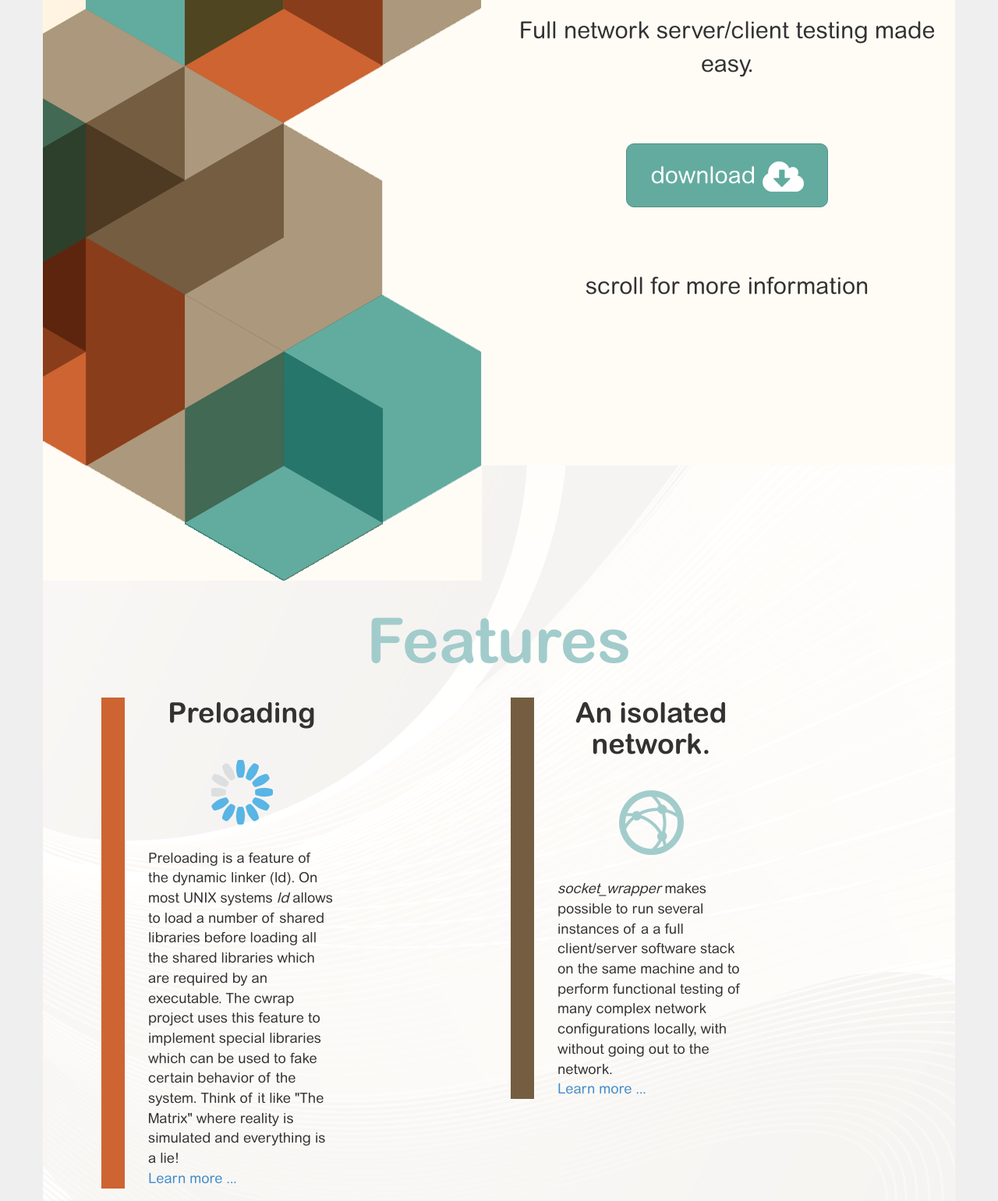
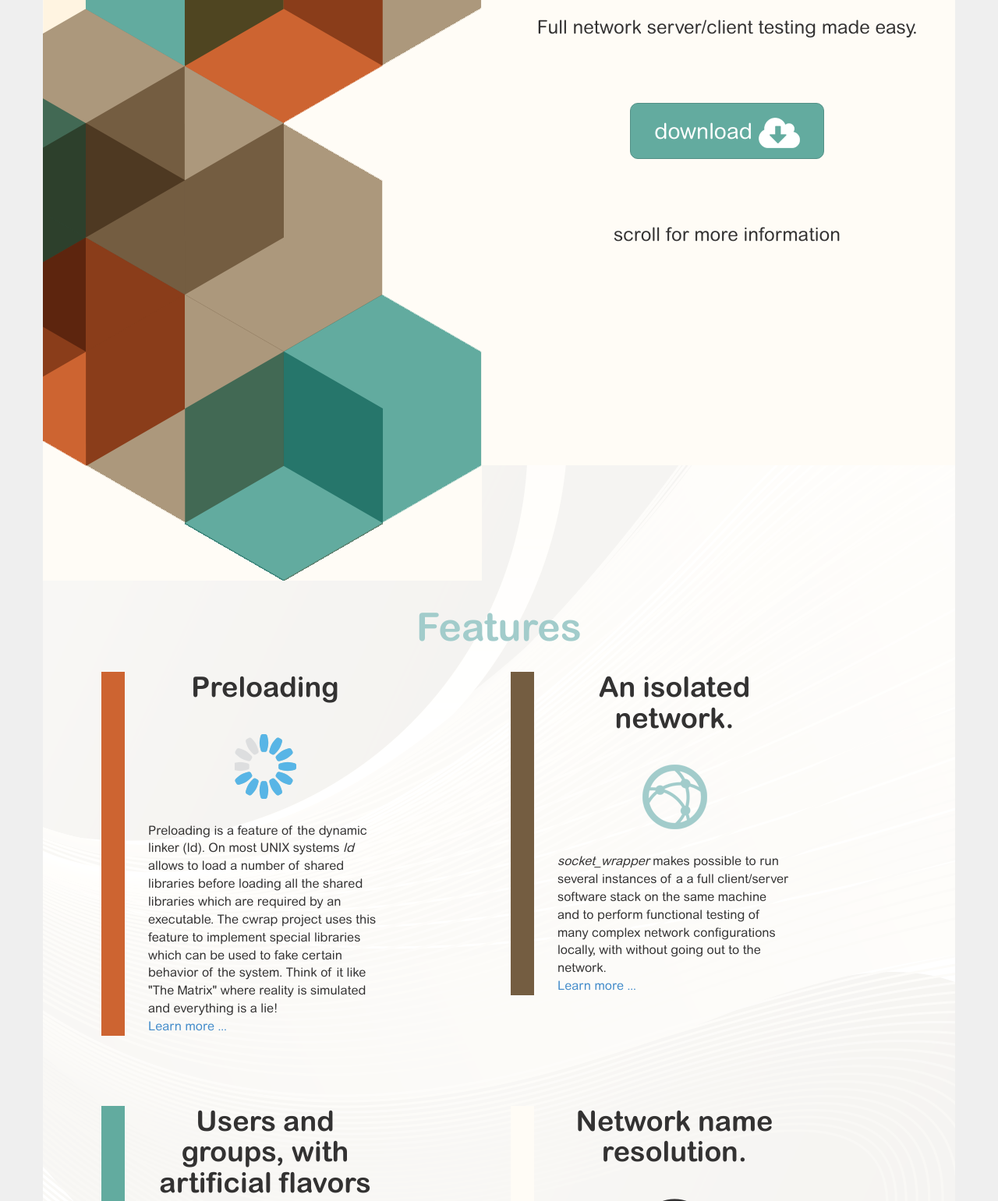
Before and after one commit to jhrozek/cwrap, a plain HTML site: page index.html in a window 1280 px wide. Shown: the part 280-1821 px from the top of the page at 78% size. Drawn offline with nearby package versions, Linux system fonts and the light colour scheme.

Commit message:
Minor improvements to the website.

```diff
--- a/assets/cwrap.css
+++ b/assets/cwrap.css
@@ -28,7 +28,7 @@ h1, h2, h3 {
 }
 
 h1 {
-    font-size: 80px;
+    font-size: 60px;
 }
 
 h2, h3 {
@@ -47,12 +47,13 @@ h2, h3 {
 
 .jumbo h1 {
     padding-top: 160px;
+    font-size: 80px;
     text-transform: uppercase;
 }
 
 .jumbo p {
     margin: 30px 0;
-    font-size: 30px;
+    font-size: 24px;
 }
 
 .jumbo .info {
@@ -64,8 +65,8 @@ h2, h3 {
 }
 
 .jumbo .btn-primary {
-    line-height: 60px;
-    font-size: 30px;
+    line-height: 50px;
+    font-size: 28px;
     text-transform: lowercase;
     border-radius: 10px;
     padding-left: 30px;
@@ -100,7 +101,7 @@ h2, h3 {
 .content h2 {
     margin-top: 40px;
     text-align: center;
-    font-size: 80px;
+    font-size: 50px;
 }
 
 .content h2.first {
@@ -115,7 +116,7 @@ h2, h3 {
 
 .feature {
     position: relative;;
-    width: 300px;
+    width: 360px;
     padding-left: 30px;
     border-left: 30px solid #cd6431;
 }
@@ -126,7 +127,7 @@ h2, h3 {
 }
 
 .feature p {
-    font-size: 18px;
+    font-size: 16px;
 }
 
 .feature h3 {
@@ -177,6 +178,7 @@ h2, h3 {
 
 .statement {
     font-size: 48px;
+    font-weight: bold;
     color: #a2cccb;
     text-align: center;
     margin: 80px 0;
@@ -189,7 +191,7 @@ footer h3 {
 }
 
 footer p {
-    font-size: 18px;
+    font-size: 16px;
 }
 
 footer {
```
